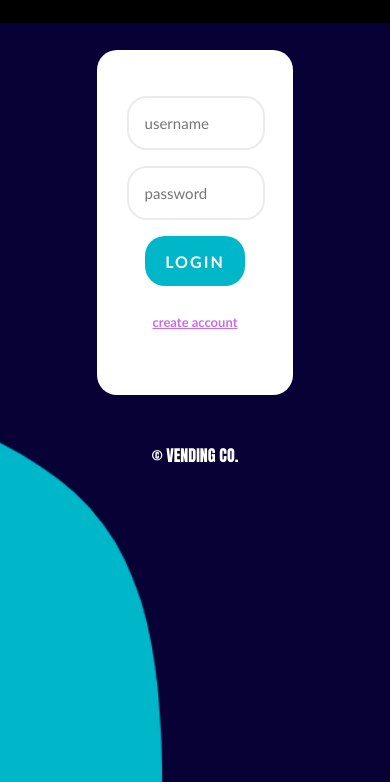
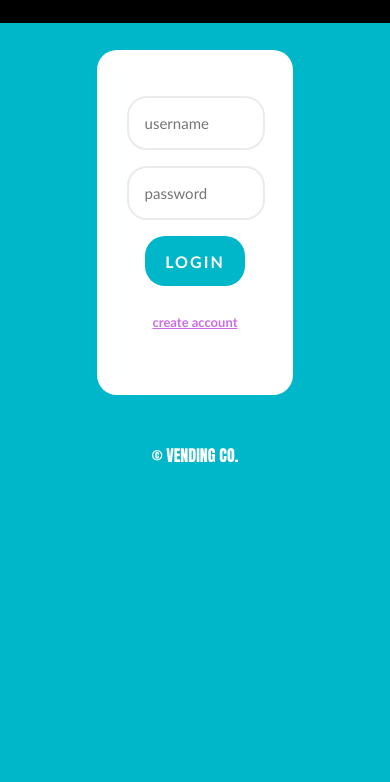
Before and after one commit to SICTC-CS/web-app-final-diek-tich-steck-meuth-web-app-final, a plain HTML site: page index.html in a window 390 px wide. Shown: the part 62-844 px from the top of the page. Drawn offline with Linux system fonts and the light colour scheme.

Commit message:
mobile bg

```diff
--- a/style.css
+++ b/style.css
@@ -351,8 +351,8 @@ footer{
 @media (max-width:600px){
     body{
         background-image: url("content/blob.png");
-        background-size: 500%;
-        background-position: center;
+        background-image: none;
+        background-color: #00b6c9;
         text-align: center;
         font-family: Impact, sans-serif;
         display: grid;
```
